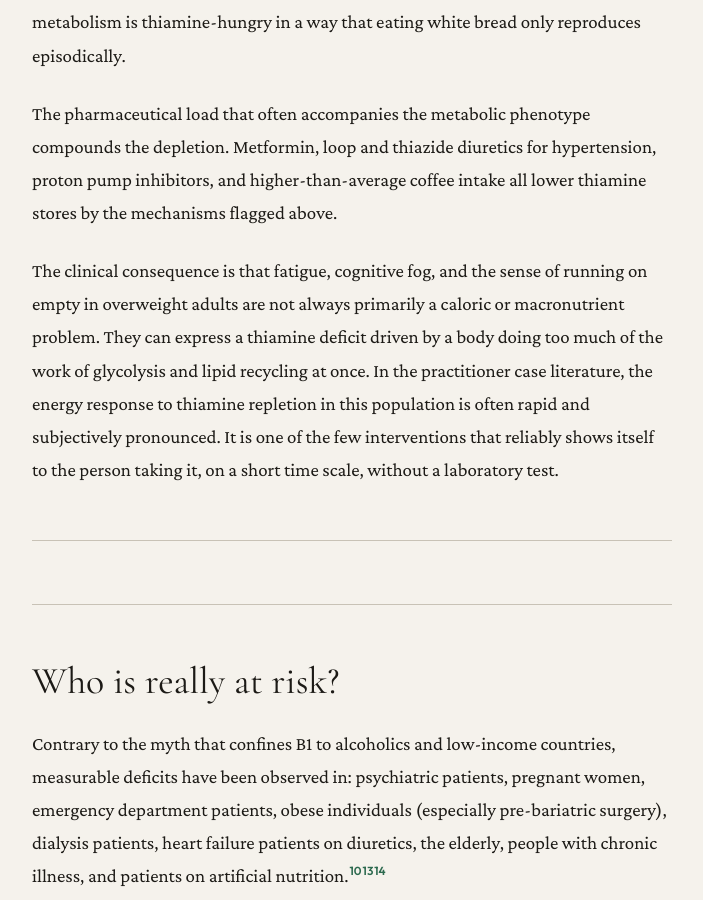
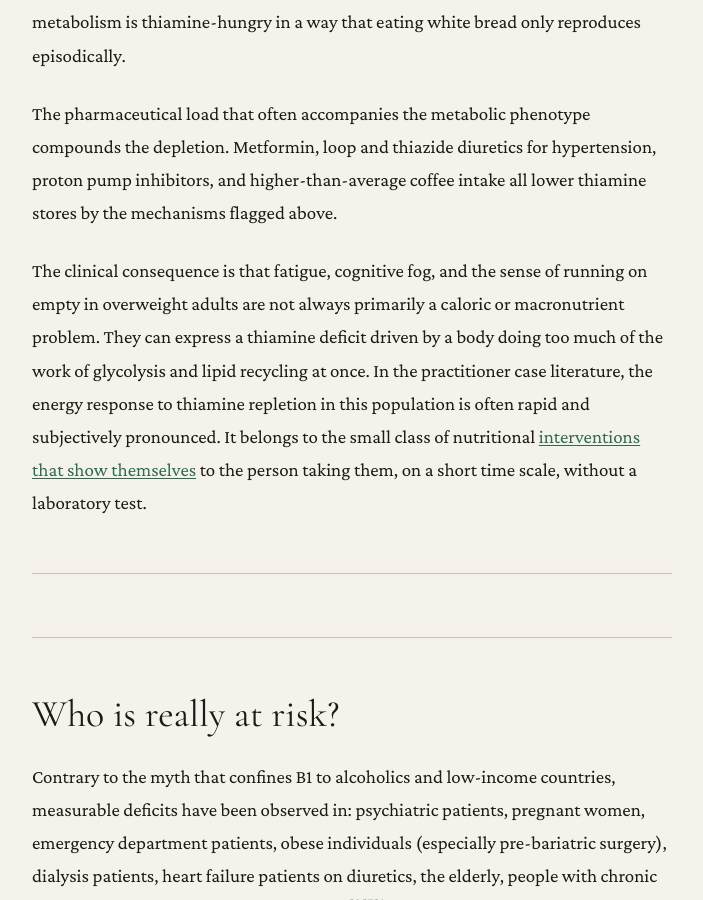
Before and after one commit to PerigGouanvic/physiological-rights, a Jekyll site: the page built from _rights/thiamine-b1.md, in a window 1280 px wide and 900 px high, scrolled down 3249 px. Shown: the whole window, without its empty margins (122-825 px from the left). Built offline with Jekyll 4.4.1, drawn with Linux system fonts in a browser that asks for light colours.

Commit message:
content(thiamine): link "Sugar produced" to Interventions That Show Themselves
The closing paragraph of the section echoes the companion editorial's title
verbatim. Adds the inline link readers were missing.

```diff
--- a/_rights/thiamine-b1.md
+++ b/_rights/thiamine-b1.md
@@ -69,7 +69,7 @@ The paradox is not only dietary. A person in chronic hyperinsulinemia and centra
 
 The pharmaceutical load that often accompanies the metabolic phenotype compounds the depletion. Metformin, loop and thiazide diuretics for hypertension, proton pump inhibitors, and higher-than-average coffee intake all lower thiamine stores by the mechanisms flagged above.
 
-The clinical consequence is that fatigue, cognitive fog, and the sense of running on empty in overweight adults are not always primarily a caloric or macronutrient problem. They can express a thiamine deficit driven by a body doing too much of the work of glycolysis and lipid recycling at once. In the practitioner case literature, the energy response to thiamine repletion in this population is often rapid and subjectively pronounced. It is one of the few interventions that reliably shows itself to the person taking it, on a short time scale, without a laboratory test.
+The clinical consequence is that fatigue, cognitive fog, and the sense of running on empty in overweight adults are not always primarily a caloric or macronutrient problem. They can express a thiamine deficit driven by a body doing too much of the work of glycolysis and lipid recycling at once. In the practitioner case literature, the energy response to thiamine repletion in this population is often rapid and subjectively pronounced. It belongs to the small class of nutritional [interventions that show themselves](/editorials/interventions-that-show-themselves/) to the person taking them, on a short time scale, without a laboratory test.
 
 ---
 
```
